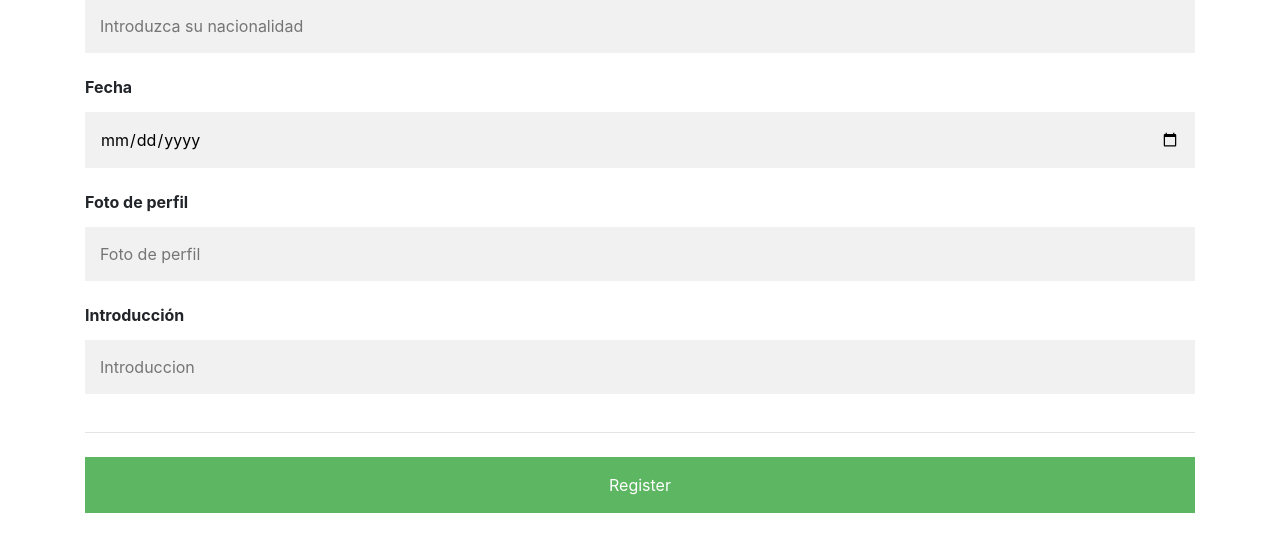
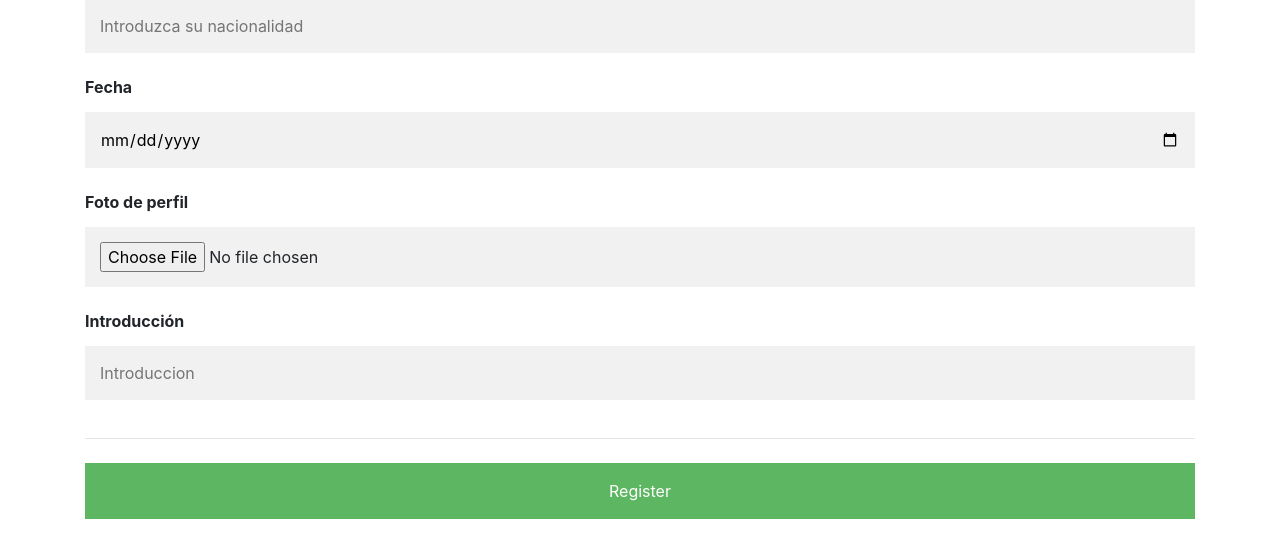
Before and after one commit to JavierBH/IS2, a Flask app: page /register in a window 1280 px wide. Shown: the part 732-1275 px from the top of the page. Before the commit the page ends 1245 px from the top, so only its background shows below. Run offline with Flask 2, Linux system fonts and the light colour scheme; some libraries are stand-ins or nearby versions.

Commit message:
Añadido boton subir foto en regitro

```diff
--- a/static/css/register.css
+++ b/static/css/register.css
@@ -14,7 +14,7 @@ body {
   }
 
   /* Full-width input fields */
-  input[type=text], input[type=password],  input[type=date],  input[type=BLOB] {
+  input[type=text], input[type=password],  input[type=date],  input[type=file] {
     width: 100%;
     padding: 15px;
     margin: 5px 0 22px 0;
--- a/templates/register.html
+++ b/templates/register.html
@@ -42,9 +42,9 @@
                 <input type="date" placeholder="Introduzca su fecha de nacimiento" name="fecha" >
 
                 <label ><b>Foto de perfil</b></label>
-                <input type="BLOB" placeholder="Foto de perfil" name="foto">
+                <input type="file" name="foto">
 
-                <label ><b>Introducción</b></label>
+                <label ><b>Introducción </b></label>
                 <input type="text" placeholder="Introduccion" name="introduccion">
 
                 <hr>
```
